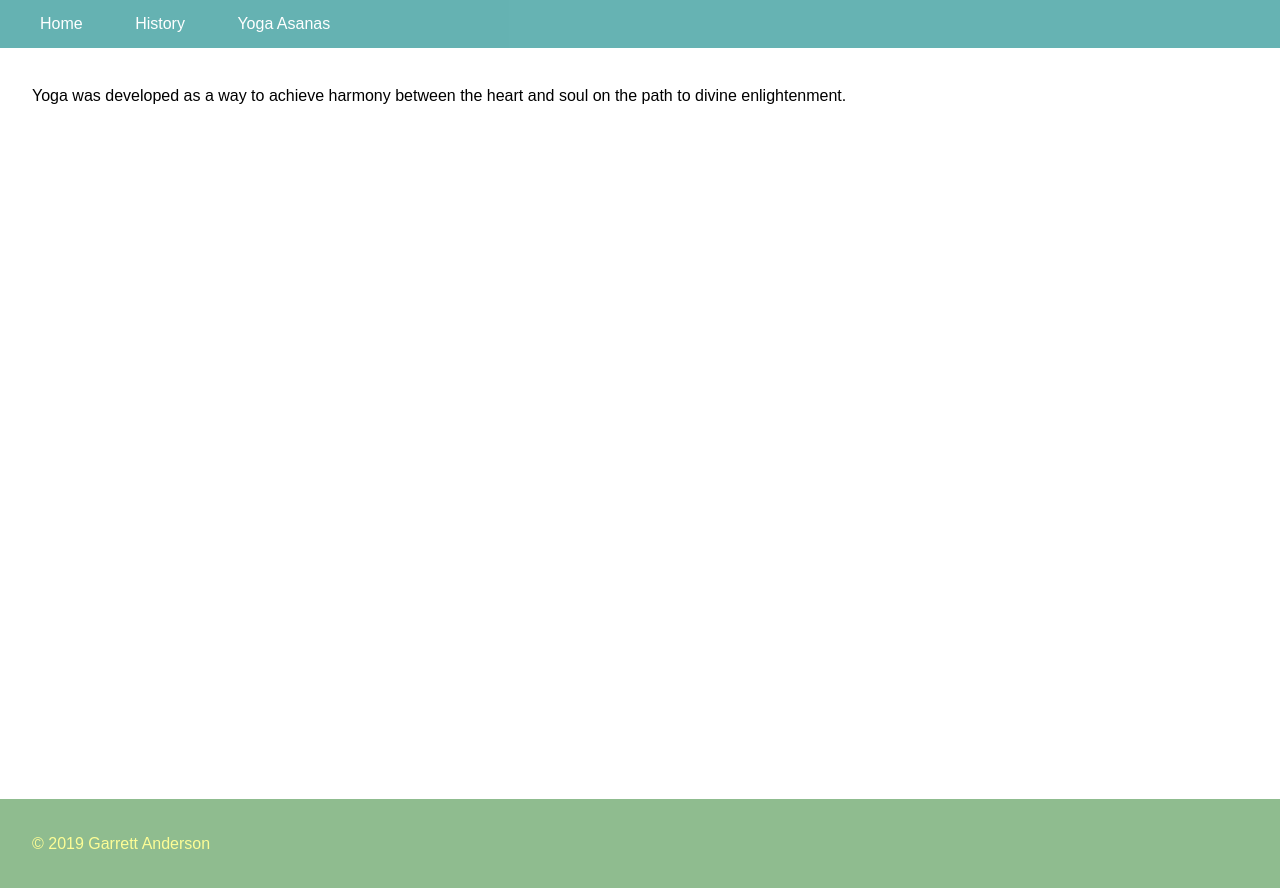
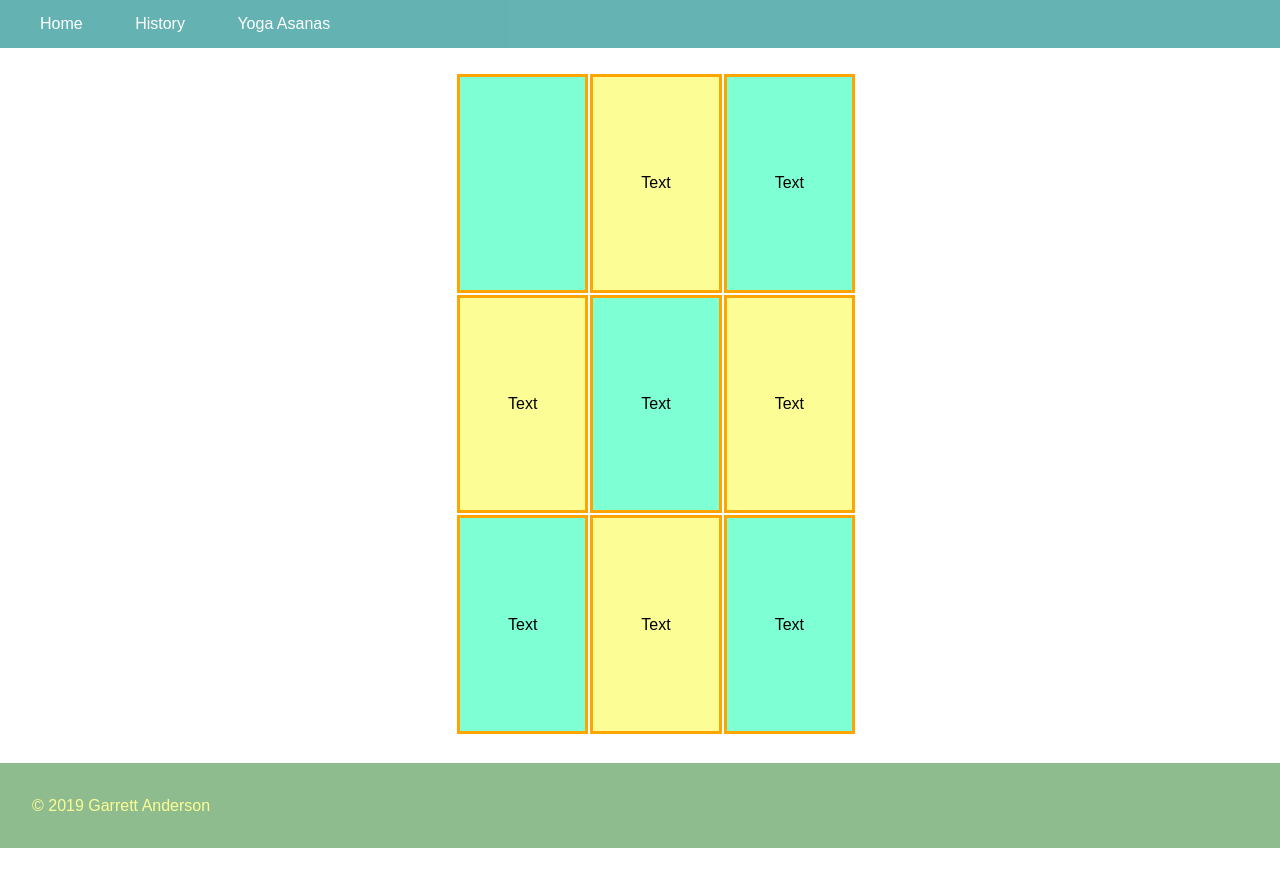
Before and after one commit to GarrettAnderson/my-hobbies-yoga, a website: page public/history.html in a window 1280 px wide. After the commit the page ends 848 px from the top, so only its background shows below. Drawn offline with Linux system fonts and the light colour scheme.

Commit message:
added styles for the table on the history page

```diff
--- a/public/history.html
+++ b/public/history.html
@@ -19,13 +19,23 @@
                 <li><a href="asanas.html">Yoga Asanas</a></li>
             </ul>
         </nav>
-        <header class="heroImage">
-            <img src="">
-        </header>
-        <section class="mainContent historyContent">
-            <article> Yoga was developed as a way to achieve harmony between the heart and soul on the path to
-                divine enlightenment.</article>
-        </section>
+            <table class="mainContent historyContent">
+                <tr id="tableRow1">
+                    <td>&nbsp;</td>
+                    <td>Text</td>
+                    <td>Text</td>
+                </tr>
+                <tr id="tableRow2">
+                    <td>Text</td>
+                    <td>Text</td>
+                    <td>Text</td>
+                </tr>
+                <tr id="tableRow3">
+                    <td>Text</td>
+                    <td>Text</td>
+                    <td>Text</td>
+                </tr>
+            </table>
         <footer class="footer">
             <p>&copy; 2019 Garrett Anderson</p>
         </footer>
--- a/public/screen.css
+++ b/public/screen.css
@@ -165,3 +165,42 @@ body {
     position: relative;
     bottom: 1em;
 }
+
+/* History page specific styles */
+
+.historyContent {
+    padding-bottom: 7em;
+}
+
+.historyContent td {
+    border: 3px solid orange;
+    padding: 1em 3em 1em 3rem;
+}
+
+.historyContent #tableRow1 td:nth-Child(even) {
+    /* background-color: aquamarine; */
+    background-color: #fdfd96;
+}
+
+.historyContent #tableRow1 td:nth-Child(odd) {
+    /* background-color: #fdfd96; */
+    background-color: aquamarine;
+}
+
+.historyContent #tableRow2 td:nth-Child(even) {
+    background-color: aquamarine;
+}
+
+.historyContent #tableRow2 td:nth-Child(odd) {
+    background-color: #fdfd96;
+}
+
+.historyContent #tableRow3 td:nth-Child(even) {
+    /* background-color: aquamarine; */
+    background-color: #fdfd96;
+}
+
+.historyContent #tableRow3 td:nth-Child(odd) {
+    /* background-color: #fdfd96; */
+    background-color: aquamarine;
+}
```
